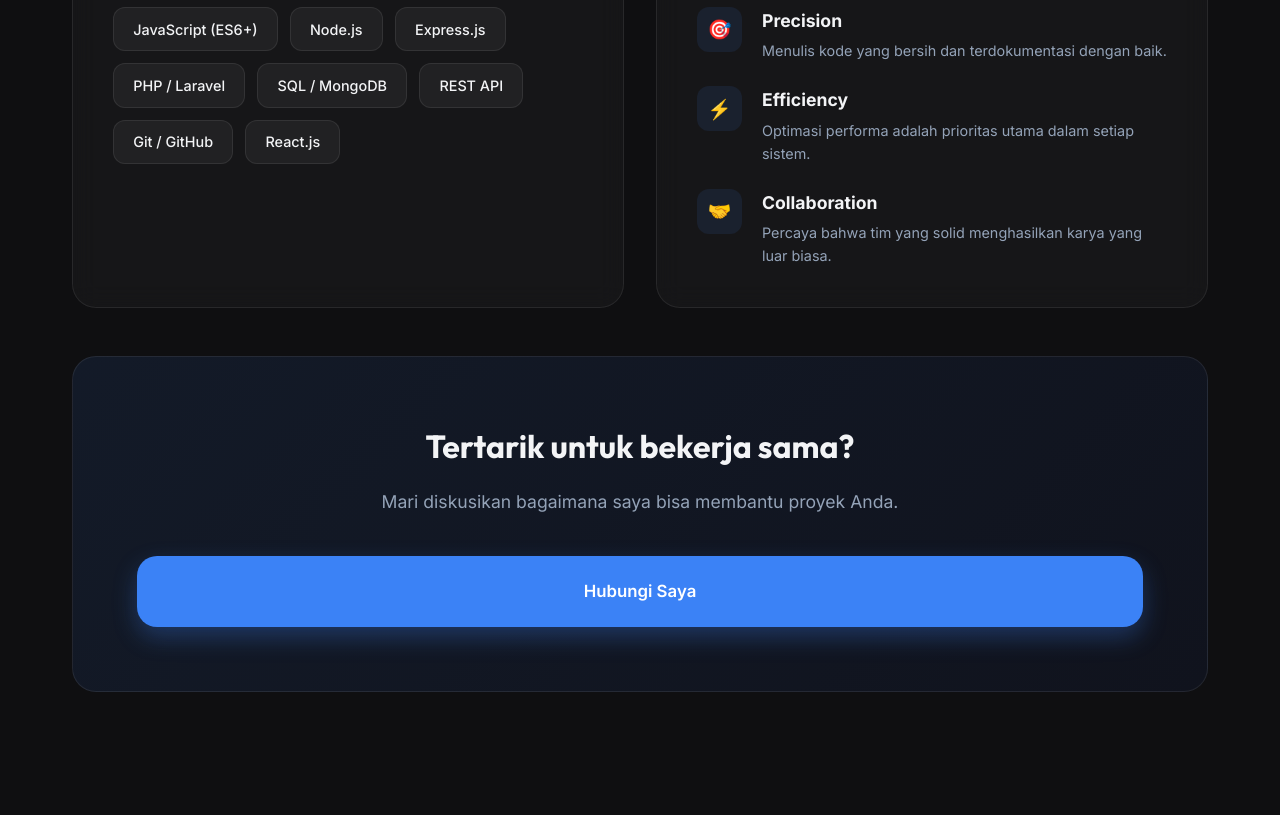
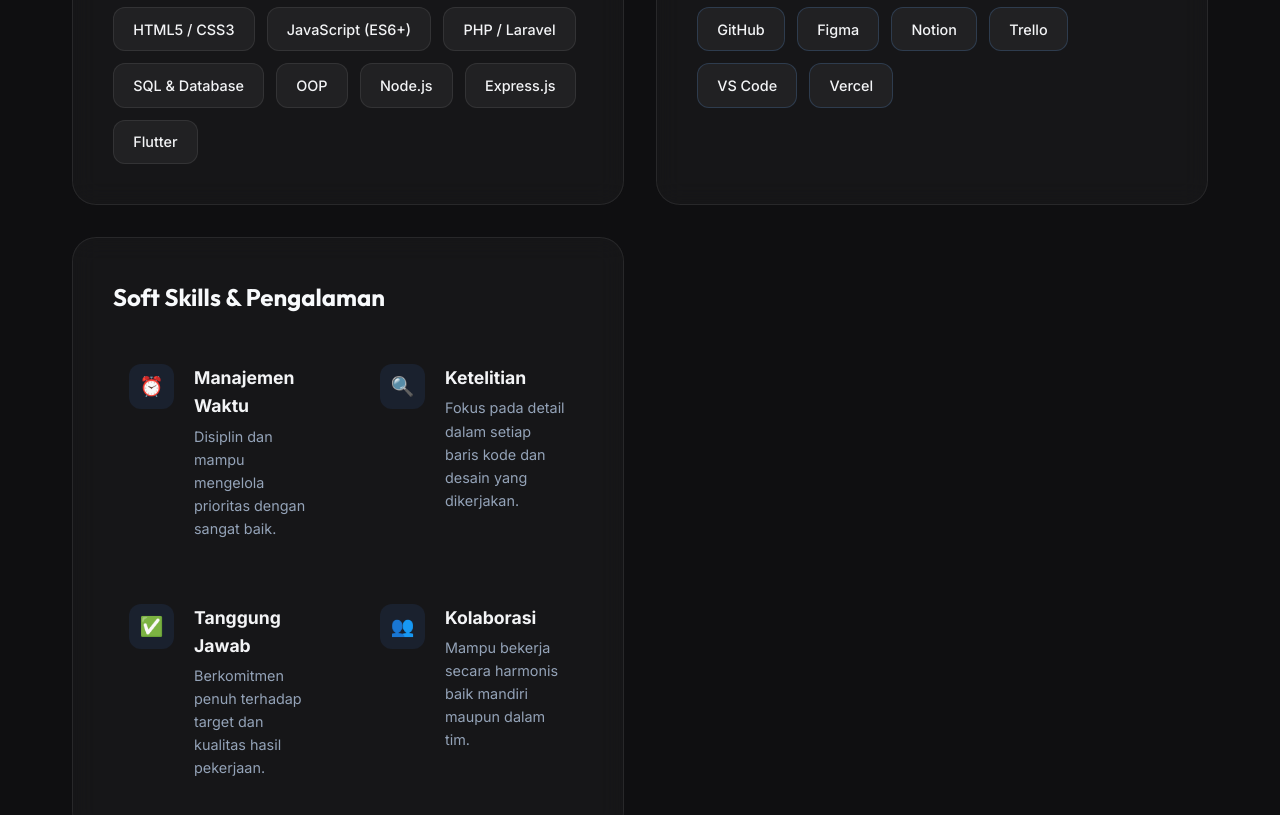
Before and after one commit to Ryan-Dwiyanto/Portofolio-Ryan, a React (Vite) app in the folder FrontendPorto/: page /about in a window 1280 px wide. Shown: the part 1460-2275 px from the top of the page. Before the commit the page ends 2248 px from the top, so only its background shows below. Built offline with nearby package versions, Linux system fonts and the light colour scheme.

Commit message:
Merge old skill content with new premium design

```diff
--- a/FrontendPorto/css/about.css
+++ b/FrontendPorto/css/about.css
@@ -225,10 +225,11 @@
   margin-bottom: 2rem;
 }
 
-.section-header h3 {
+.section-subtitle {
   font-family: 'Outfit', sans-serif;
   font-size: 1.5rem;
   font-weight: 700;
+  color: var(--text-bright);
 }
 
 /* Skills Tags */
@@ -248,6 +249,10 @@
   transition: all 0.3s ease;
 }
 
+.skill-tag.tool {
+  border-color: rgba(96, 165, 250, 0.2);
+}
+
 .skill-tag:hover {
   background: var(--primary);
   color: white;
@@ -255,17 +260,24 @@
   box-shadow: 0 10px 20px rgba(59, 130, 246, 0.2);
 }
 
-/* Values List */
-.values-list {
-  display: flex;
-  flex-direction: column;
-  gap: 1.5rem;
+/* Values Grid */
+.values-grid {
+  display: grid;
+  grid-template-columns: repeat(2, 1fr);
+  gap: 2rem;
 }
 
 .value-item {
   display: flex;
   gap: 1.25rem;
   align-items: flex-start;
+  padding: 1rem;
+  border-radius: 16px;
+  transition: all 0.3s ease;
+}
+
+.value-item:hover {
+  background: rgba(255, 255, 255, 0.03);
 }
 
 .value-icon {
@@ -364,6 +376,13 @@
   }
 }
 
+@media (max-width: 768px) {
+  .values-grid {
+    grid-template-columns: 1fr;
+    gap: 1rem;
+  }
+}
+
 @media (max-width: 600px) {
   .profile-stats {
     flex-direction: column;
--- a/FrontendPorto/src/pages/About.jsx
+++ b/FrontendPorto/src/pages/About.jsx
@@ -60,46 +60,65 @@
           <div className="sections-grid">
             <div className="glass-card skills-section">
               <div className="section-header">
-                <i className="icon-skill"></i>
-                <h3>Technical Mastery</h3>
+                <h3 className="section-subtitle">Technical Mastery</h3>
               </div>
               <div className="skills-tags">
+                <span className="skill-tag">HTML5 / CSS3</span>
                 <span className="skill-tag">JavaScript (ES6+)</span>
+                <span className="skill-tag">PHP / Laravel</span>
+                <span className="skill-tag">SQL & Database</span>
+                <span className="skill-tag">OOP</span>
                 <span className="skill-tag">Node.js</span>
                 <span className="skill-tag">Express.js</span>
-                <span className="skill-tag">PHP / Laravel</span>
-                <span className="skill-tag">SQL / MongoDB</span>
-                <span className="skill-tag">REST API</span>
-                <span className="skill-tag">Git / GitHub</span>
-                <span className="skill-tag">React.js</span>
+                <span className="skill-tag">Flutter</span>
               </div>
             </div>
 
-            <div className="glass-card values-section">
+            <div className="glass-card skills-section">
               <div className="section-header">
-                <i className="icon-values"></i>
-                <h3>Core Principles</h3>
+                <h3 className="section-subtitle">Tools & Platforms</h3>
               </div>
-              <div className="values-list">
+              <div className="skills-tags">
+                <span className="skill-tag tool">GitHub</span>
+                <span className="skill-tag tool">Figma</span>
+                <span className="skill-tag tool">Notion</span>
+                <span className="skill-tag tool">Trello</span>
+                <span className="skill-tag tool">VS Code</span>
+                <span className="skill-tag tool">Vercel</span>
+              </div>
+            </div>
+
+            <div className="glass-card values-section full-width">
+              <div className="section-header">
+                <h3 className="section-subtitle">Soft Skills & Pengalaman</h3>
+              </div>
+              <div className="values-grid">
                 <div className="value-item">
-                  <span className="value-icon">🎯</span>
+                  <span className="value-icon">⏰</span>
                   <div className="value-content">
-                    <h4>Precision</h4>
-                    <p>Menulis kode yang bersih dan terdokumentasi dengan baik.</p>
+                    <h4>Manajemen Waktu</h4>
+                    <p>Disiplin dan mampu mengelola prioritas dengan sangat baik.</p>
                   </div>
                 </div>
                 <div className="value-item">
-                  <span className="value-icon">⚡</span>
+                  <span className="value-icon">🔍</span>
                   <div className="value-content">
-                    <h4>Efficiency</h4>
-                    <p>Optimasi performa adalah prioritas utama dalam setiap sistem.</p>
+                    <h4>Ketelitian</h4>
+                    <p>Fokus pada detail dalam setiap baris kode dan desain yang dikerjakan.</p>
                   </div>
                 </div>
                 <div className="value-item">
-                  <span className="value-icon">🤝</span>
+                  <span className="value-icon">✅</span>
                   <div className="value-content">
-                    <h4>Collaboration</h4>
-                    <p>Percaya bahwa tim yang solid menghasilkan karya yang luar biasa.</p>
+                    <h4>Tanggung Jawab</h4>
+                    <p>Berkomitmen penuh terhadap target dan kualitas hasil pekerjaan.</p>
+                  </div>
+                </div>
+                <div className="value-item">
+                  <span className="value-icon">👥</span>
+                  <div className="value-content">
+                    <h4>Kolaborasi</h4>
+                    <p>Mampu bekerja secara harmonis baik mandiri maupun dalam tim.</p>
                   </div>
                 </div>
               </div>
```
